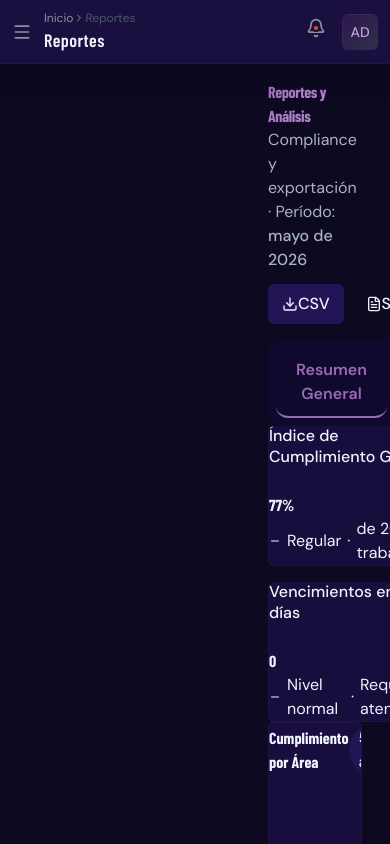
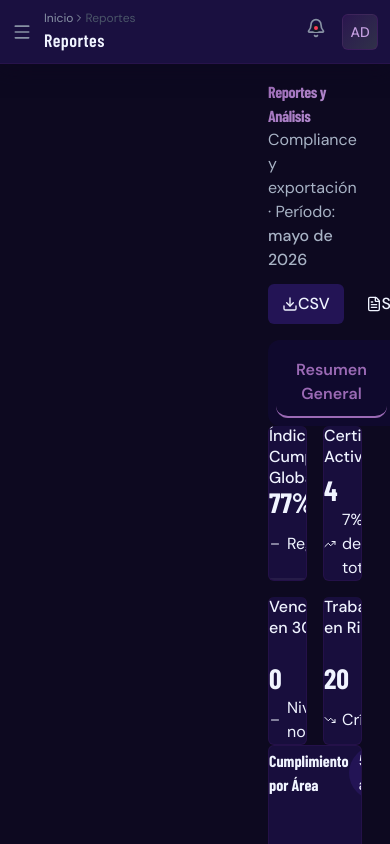
Before and after one commit to leandrodesignux-ux/Certify, a React (Vite) app: page /reports in a window 390 px wide. Shown: the top 844 px of the page. Built offline with nearby package versions, Linux system fonts and the light colour scheme.

Commit message:
Improve KPI grid responsiveness and KPICard internals

```diff
--- a/src/components/reports/KPICard.tsx
+++ b/src/components/reports/KPICard.tsx
@@ -32,19 +32,19 @@ export function KPICard({ title, value, subtitle, icon: Icon, color, trend = 'ne
 
   return (
     <motion.div custom={delay} variants={sectionVariants} initial="hidden" animate="visible" className="h-full">
-      <Card variant="glass" padding="lg" className="h-full flex flex-col justify-between" style={{ borderTop: `3px solid ${color}`, minHeight: '140px' }}>
+      <Card variant="glass" padding="lg" className="h-full flex flex-col justify-between" style={{ borderTop: `3px solid ${color}`, minHeight: '148px' }}>
         <div className="flex items-start justify-between">
           <p style={{ fontSize: 'var(--text-small)', color: 'var(--color-text-muted)', fontWeight: 'var(--font-weight-medium)', lineHeight: 1.3 }}>
             {title}
           </p>
-          <div className="p-2 rounded-lg flex-shrink-0" style={{ backgroundColor: `${color}18` }}>
-            <Icon className="w-5 h-5" style={{ color }} />
+          <div className="p-2.5 rounded-lg flex-shrink-0" style={{ backgroundColor: `${color}18` }}>
+            <Icon className="w-4 h-4" style={{ color }} />
           </div>
         </div>
         <div>
           <p
             className="font-display font-bold"
-            style={{ fontSize: 'var(--text-h1)', color, lineHeight: 1, marginBottom: '4px' }}
+            style={{ fontSize: 'clamp(28px, 3vw, 36px)', color, lineHeight: 1, marginBottom: '4px' }}
           >
             {value}
           </p>
@@ -60,6 +60,11 @@ export function KPICard({ title, value, subtitle, icon: Icon, color, trend = 'ne
               <span style={{ fontSize: 'var(--text-micro)', color: 'var(--color-text-muted)' }}>{subtitle}</span>
             )}
           </div>
+          {typeof value === 'string' && value.endsWith('%') && (
+            <div style={{ height: '2px', backgroundColor: 'rgba(255,255,255,0.06)', borderRadius: '1px', marginTop: '10px' }}>
+              <div style={{ height: '2px', width: value, backgroundColor: color, borderRadius: '1px', maxWidth: '100%' }} />
+            </div>
+          )}
         </div>
       </Card>
     </motion.div>
--- a/src/pages/Reports.tsx
+++ b/src/pages/Reports.tsx
@@ -332,8 +332,12 @@ Generado automáticamente por CertifyX
       </motion.div>
 
       {/* SECTION 1: KPIs */}
-      <div className="grid gap-4 kpi-grid" style={{ gridTemplateColumns: 'repeat(2, 1fr)' }}
-        role="region" aria-label="Indicadores clave de cumplimiento">
+      <motion.div custom={0.1} variants={sectionVariants} initial="hidden" animate="visible">
+        <div
+          className="grid gap-4 grid-cols-2 lg:grid-cols-4"
+          role="region"
+          aria-label="Indicadores clave de cumplimiento"
+        >
           <KPICard
             title="Índice de Cumplimiento Global"
             value={`${kpis.avgCompliance}%`}
@@ -375,6 +379,7 @@ Generado automáticamente por CertifyX
             delay={0.25}
           />
         </div>
+      </motion.div>
 
       {/* SECTION 2 & 3: Charts Row */}
       <div className="grid grid-cols-1 lg:grid-cols-2 gap-6">
```
Lines whose indentation alone changed are shown as unchanged.
